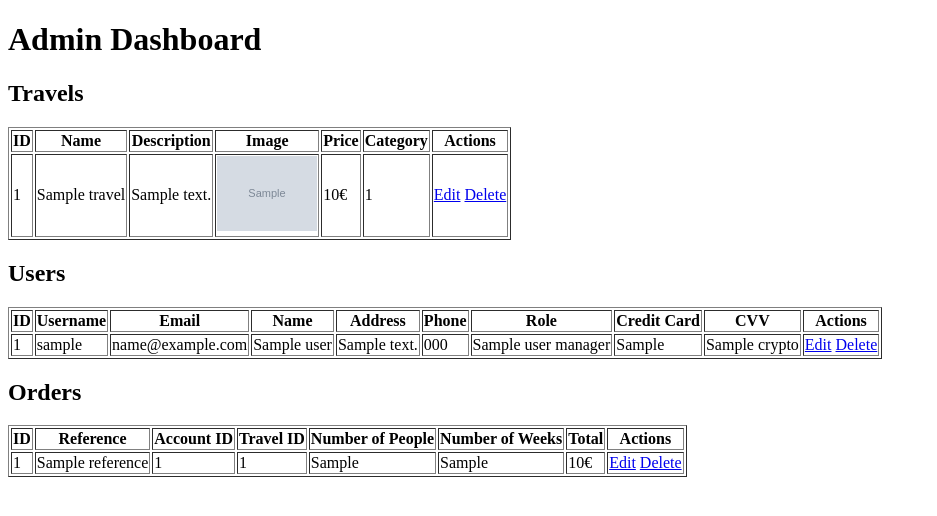
After one commit to CyriGolo/sushi-shokudo, a PHP site: template resources/views/content/dashboard.php in a window 1280 px wide. The commit adds this page. Shown: the top 516 px of the page, without its empty margins (0-937 px from the left). Run offline with PHP 8.4, Linux system fonts and the light colour scheme; the template is opened without the code that fills it: most values are stand-ins (such as "Sample title", 1, 10 or a date in 2020); grey boxes marked "Sample" are stand-in pictures.

Commit message:
add admin panel

```diff
--- a/app/controllers/HomeController.php
+++ b/app/controllers/HomeController.php
@@ -26,4 +26,10 @@ class HomeController
         require VIEWS . 'content/travel.php';
     }
 
+    public function filtredTravel($id_category)
+    {
+        $travels = $this->travelManager->getTravelsByCategory($id_category);
+        require VIEWS . 'content/travel.php';
+    }
+
 }
--- a/app/controllers/UserController.php
+++ b/app/controllers/UserController.php
@@ -55,7 +55,8 @@ class UserController {
                 $_SESSION["user"] = [
                     "id" => $idAccount,
                     "username" => $_POST["username"],
-                    "email" => $_POST["email"]
+                    "email" => $_POST["email"],
+                    "role" => 1
                 ];
                 header("Location: /");
             } else {
@@ -87,7 +88,8 @@ class UserController {
                 $_SESSION["user"] = [
                     "id" => $res->getIdAccount(),
                     "username" => $res->getUsername(),
-                    "email" => $res->getEmail()
+                    "email" => $res->getEmail(),
+                    "role" => $res->getIdRole()
                 ];
                 header("Location: /");
             } else {
--- a/app/models/Order.php
+++ b/app/models/Order.php
@@ -4,7 +4,7 @@ namespace App\models;
 
 class Order
 {
-    private $id;
+    private $id_order;
     private $reference;
     private $id_account;
     private $id_travel;
@@ -14,7 +14,7 @@ class Order
 
     public function getId()
     {
-        return $this->id;
+        return $this->id_order;
     }
 
     public function getReference()
--- a/app/models/OrderManager.php
+++ b/app/models/OrderManager.php
@@ -24,4 +24,9 @@ class OrderManager extends Model
 
         return $stmt->fetch();
     }
+
+    public function getAllOrders() {
+        $stmt = $this->getDb()->query('SELECT * FROM tp_orders');
+        return $stmt->fetchAll(\PDO::FETCH_CLASS, "App\Models\Order");
+    }
 }
--- /dev/null
+++ b/resources/views/content/dashboard.php
@@ -0,0 +1,99 @@
+<!DOCTYPE html>
+<html lang="en">
+<head>
+    <meta charset="UTF-8">
+    <title>Admin Dashboard</title>
+</head>
+<body>
+    <h1>Admin Dashboard</h1>
+
+    <h2>Travels</h2>
+    <table border="1">
+        <tr>
+            <th>ID</th>
+            <th>Name</th>
+            <th>Description</th>
+            <th>Image</th>
+            <th>Price</th>
+            <th>Category</th>
+            <th>Actions</th>
+        </tr>
+        <?php foreach ($travels as $travel): ?>
+            <tr>
+                <td><?= $travel->getId() ?></td>
+                <td><?= $travel->getName() ?></td>
+                <td><?= $travel->getDescription() ?></td>
+                <td><img src="../img/<?= $travel->getImage() ?>" alt="<?= $travel->getName() ?>" width="100"></td>
+                <td><?= $travel->getPrice() ?>€</td>
+                <td><?= $travel->getIdCategory() ?></td>
+                <td>
+                    <a href="/admin/updateTravel/<?= $travel->getId() ?>">Edit</a>
+                    <a href="/admin/deleteTravel/<?= $travel->getId() ?>">Delete</a>
+                </td>
+            </tr>
+        <?php endforeach; ?>
+    </table>
+
+    <h2>Users</h2>
+    <table border="1">
+        <tr>
+            <th>ID</th>
+            <th>Username</th>
+            <th>Email</th>
+            <th>Name</th>
+            <th>Address</th>
+            <th>Phone</th>
+            <th>Role</th>
+            <th>Credit Card</th>
+            <th>CVV</th>
+            <th>Actions</th>
+        </tr>
+        <?php foreach ($users as $user): ?>
+            <tr>
+                <td><?= $user->getIdAccount() ?></td>
+                <td><?= $user->getUsername() ?></td>
+                <td><?= $user->getEmail() ?></td>
+                <td><?= $user->getName() ?></td>
+                <td><?= $user->getAddress() ?></td>
+                <td><?= $user->getTel() ?></td>
+                <td><?= $userManager->getRoleName($user->getIdRole()) ?></td>
+                <td><?= $user->getFormattedNumCarte() ?></td>
+                <td><?= $user->getCrypto() ?></td>
+                <td>
+                    <a href="/admin/updateUser/<?= $user->getIdAccount() ?>">Edit</a>
+                    <a href="/admin/deleteUser/<?= $user->getIdAccount() ?>">Delete</a>
+                </td>
+            </tr>
+        <?php endforeach; ?>
+    </table>
+
+    <h2>Orders</h2>
+    <table border="1">
+        <tr>
+            <th>ID</th>
+            <th>Reference</th>
+            <th>Account ID</th>
+            <th>Travel ID</th>
+            <th>Number of People</th>
+            <th>Number of Weeks</th>
+            <th>Total</th>
+            <th>Actions</th>
+        </tr>
+        <?php foreach ($orders as $order): ?>
+            <tr>
+                <td><?= $order->getId() ?></td>
+                <td><?= $order->getReference() ?></td>
+                <td><?= $order->getIdAccount() ?></td>
+                <td><?= $order->getIdTravel() ?></td>
+                <td><?= $order->getNbPersonne() ?></td>
+                <td><?= $order->getNbWeek() ?></td>
+                <td><?= $order->getTotal() ?>€</td>
+                <td>
+                    <a href="/admin/updateOrder/<?= $order->getId() ?>">Edit</a>
+                    <a href="/admin/deleteOrder/<?= $order->getId() ?>">Delete</a>
+                </td>
+            </tr>
+        <?php endforeach; ?>
+    </table>
+</body>
+</html>
```
Also changed, not shown: app/controllers/AdminController.php (added, +75 -0 lines), app/controllers/OrderController.php (+12 -0 lines), app/models/User.php (+61 -4 lines), app/models/UserManager.php (+31 -3 lines), resources/views/content/confirmation.php (+11 -11 lines), resources/views/content/reservation.php (+10 -6 lines), resources/views/content/travel.php (+8 -2 lines).
